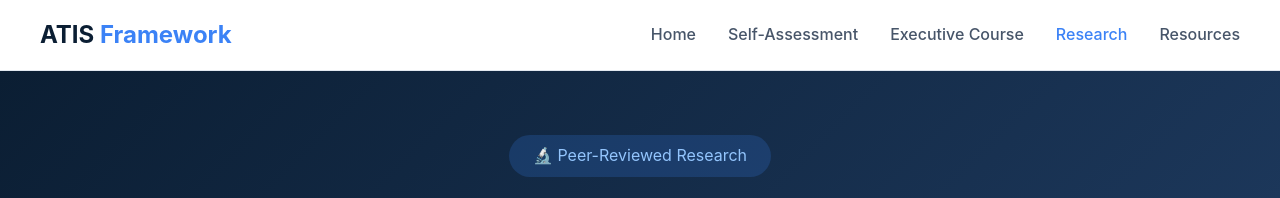
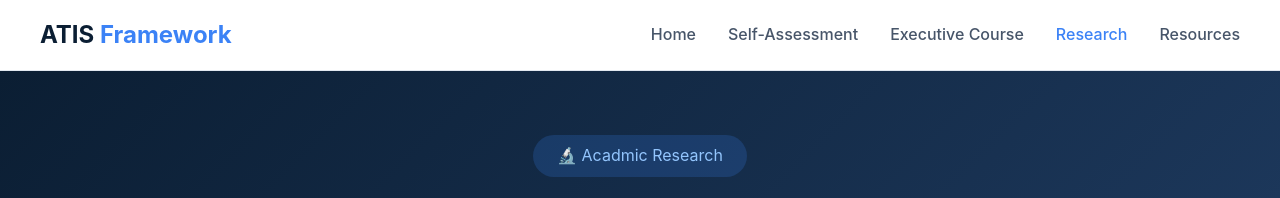
Before and after one commit to youssef-hariri/atisframework, a plain HTML site: page about.html in a window 1280 px wide. Shown: the top 198 px of the page. Drawn offline with Linux system fonts and the light colour scheme.

Commit message:
Update about.html

```diff
--- a/about.html
+++ b/about.html
@@ -426,7 +426,7 @@
     </nav>
 
     <div class="page-header">
-        <div class="badge">🔬 Peer-Reviewed Research</div>
+        <div class="badge">🔬 Acadmic Research</div>
         <h1>The Science Behind ATIS</h1>
         <p>A multi-staged qualitative study with 48 international AI experts</p>
     </div>
```
